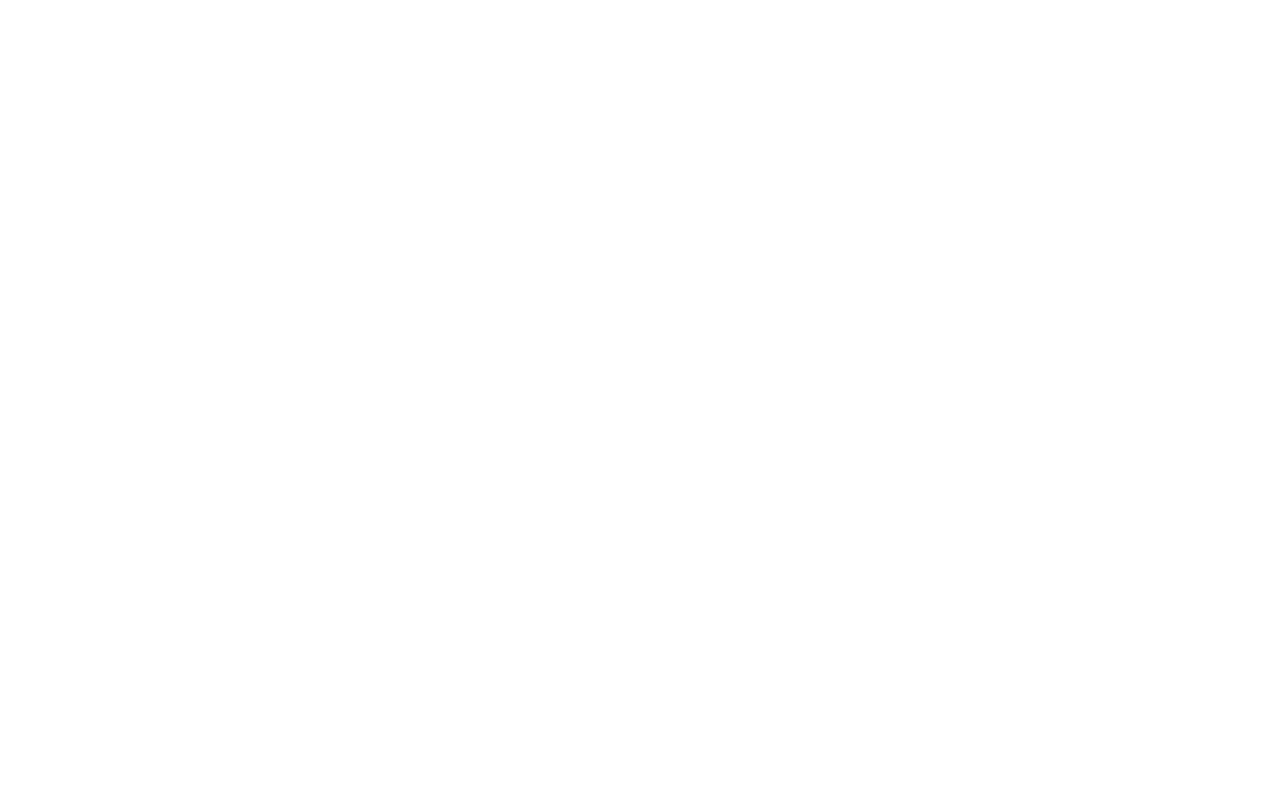
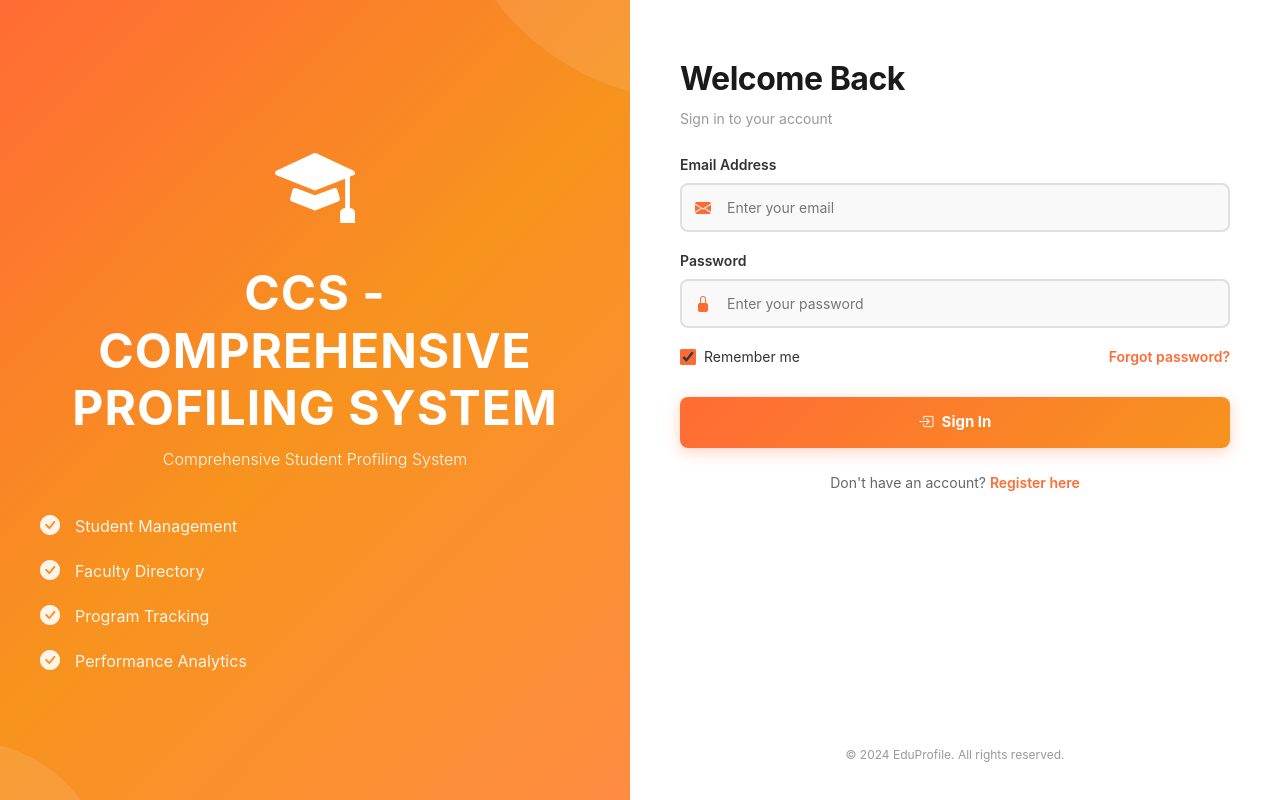
Before and after one commit to brdlc-dev/itew6-midterm, a React (Vite) app: page /login in a window 1280 px wide. Built offline with nearby package versions, Linux system fonts and the light colour scheme.

Commit message:
fixing routing

```diff
--- a/src/App.jsx
+++ b/src/App.jsx
@@ -1,4 +1,9 @@
-import { BrowserRouter as Router, Routes, Route, Navigate } from "react-router-dom";
+import {
+  BrowserRouter as Router,
+  Routes,
+  Route,
+  Navigate,
+} from "react-router-dom";
 import { useState, useEffect } from "react";
 
 // Pages
@@ -59,12 +64,22 @@ export default function App() {
   return (
     <Router>
       <Routes>
-        {/* Public Routes */}
+        {/* Public Routes - Login is default */}
         <Route
           path="/"
           element={
             isAuthenticated ? (
-              <Navigate to="/" replace />
+              <Navigate to="/dashboard" replace />
+            ) : (
+              <Login setIsAuthenticated={setIsAuthenticated} />
+            )
+          }
+        />
+        <Route
+          path="/login"
+          element={
+            isAuthenticated ? (
+              <Navigate to="/dashboard" replace />
             ) : (
               <Login setIsAuthenticated={setIsAuthenticated} />
             )
@@ -74,7 +89,7 @@ export default function App() {
           path="/register"
           element={
             isAuthenticated ? (
-              <Navigate to="/" replace />
+              <Navigate to="/dashboard" replace />
             ) : (
               <Register />
             )
@@ -107,11 +122,11 @@ export default function App() {
           }
         />
 
-        {/* Catch all - redirect to home or login */}
+        {/* Catch all - redirect to login or dashboard based on auth */}
         <Route
           path="*"
           element={
-            <Navigate to={isAuthenticated ? "/" : "/login"} replace />
+            <Navigate to={isAuthenticated ? "/dashboard" : "/login"} replace />
           }
         />
       </Routes>
--- a/src/AuthPages/Login.jsx
+++ b/src/AuthPages/Login.jsx
@@ -1,54 +1,54 @@
-import React, { useState } from 'react'
-import { useNavigate } from 'react-router-dom'
-import './AuthPages.css/Login.css'
+import React, { useState } from "react";
+import { useNavigate } from "react-router-dom";
+import "./AuthPages.css/Login.css";
 
 const Login = ({ setIsAuthenticated }) => {
-  const navigate = useNavigate()
+  const navigate = useNavigate();
   const [formData, setFormData] = useState({
-    email: '',
-    password: ''
-  })
-  const [errors, setErrors] = useState({})
-  const [successMessage, setSuccessMessage] = useState('')
-  const [isLoading, setIsLoading] = useState(false)
+    email: "",
+    password: "",
+  });
+  const [errors, setErrors] = useState({});
+  const [successMessage, setSuccessMessage] = useState("");
+  const [isLoading, setIsLoading] = useState(false);
 
   const handleInputChange = (e) => {
-    const { name, value } = e.target
+    const { name, value } = e.target;
     setFormData((prev) => ({
       ...prev,
-      [name]: value
-    }))
+      [name]: value,
+    }));
     // Clear error for this field
     if (errors[name]) {
       setErrors((prev) => ({
         ...prev,
-        [name]: ''
-      }))
+        [name]: "",
+      }));
     }
-  }
+  };
 
   const validateEmail = (email) => {
-    return /^[^\s@]+@[^\s@]+\.[^\s@]+$/.test(email)
-  }
+    return /^[^\s@]+@[^\s@]+\.[^\s@]+$/.test(email);
+  };
 
   const handleSubmit = async (e) => {
-    e.preventDefault()
-    const newErrors = {}
+    e.preventDefault();
+    const newErrors = {};
 
     if (!formData.email.trim()) {
-      newErrors.email = 'Email is required'
+      newErrors.email = "Email is required";
     } else if (!validateEmail(formData.email)) {
-      newErrors.email = 'Invalid email format'
+      newErrors.email = "Invalid email format";
     }
 
     if (!formData.password.trim()) {
-      newErrors.password = 'Password is required'
+      newErrors.password = "Password is required";
     } else if (formData.password.length < 6) {
-      newErrors.password = 'Password must be at least 6 characters'
+      newErrors.password = "Password must be at least 6 characters";
     }
 
     if (Object.keys(newErrors).length === 0) {
-      setIsLoading(true)
+      setIsLoading(true);
       try {
         // TODO: Replace with actual API call
         // Example:
@@ -64,42 +64,44 @@ const Login = ({ setIsAuthenticated }) => {
         // }
 
         // Simulate API call
-        await new Promise(resolve => setTimeout(resolve, 1500))
+        await new Promise((resolve) => setTimeout(resolve, 1500));
 
         // Create fake token for demo (replace with real token from API)
-        const fakeToken = btoa(JSON.stringify({
-          email: formData.email,
-          timestamp: Date.now(),
-          role: 'administrator'
-        }))
+        const fakeToken = btoa(
+          JSON.stringify({
+            email: formData.email,
+            timestamp: Date.now(),
+            role: "administrator",
+          }),
+        );
 
         // Store token in localStorage
-        localStorage.setItem('authToken', fakeToken)
+        localStorage.setItem("authToken", fakeToken);
 
         // Store user info (optional)
-        localStorage.setItem('userEmail', formData.email)
+        localStorage.setItem("userEmail", formData.email);
 
-        setSuccessMessage('✓ Login successful! Redirecting to dashboard...')
-        setFormData({ email: '', password: '' })
+        setSuccessMessage("✓ Login successful! Redirecting to dashboard...");
+        setFormData({ email: "", password: "" });
 
         // Update authentication state in parent App component
         if (setIsAuthenticated) {
-          setIsAuthenticated(true)
+          setIsAuthenticated(true);
         }
 
         // Redirect to dashboard after success
         setTimeout(() => {
-          navigate('/')
-        }, 1500)
+          navigate("/dashboard");
+        }, 1500);
       } catch (error) {
-        setErrors({ general: 'Login failed. Please try again.' })
+        setErrors({ general: "Login failed. Please try again." });
       } finally {
-        setIsLoading(false)
+        setIsLoading(false);
       }
     } else {
-      setErrors(newErrors)
+      setErrors(newErrors);
     }
-  }
+  };
 
   return (
     <div className="login-container">
@@ -138,9 +140,7 @@ const Login = ({ setIsAuthenticated }) => {
         <div className="login-form-section">
           {/* Success Message */}
           {successMessage && (
-            <div className="success-message">
-              {successMessage}
-            </div>
+            <div className="success-message">{successMessage}</div>
           )}
 
           {/* Error Message */}
@@ -169,7 +169,7 @@ const Login = ({ setIsAuthenticated }) => {
                   value={formData.email}
                   onChange={handleInputChange}
                   disabled={isLoading}
-                  className={errors.email ? 'input-error' : ''}
+                  className={errors.email ? "input-error" : ""}
                   autoComplete="email"
                 />
               </div>
@@ -193,7 +193,7 @@ const Login = ({ setIsAuthenticated }) => {
                   value={formData.password}
                   onChange={handleInputChange}
                   disabled={isLoading}
-                  className={errors.password ? 'input-error' : ''}
+                  className={errors.password ? "input-error" : ""}
                   autoComplete="current-password"
                 />
               </div>
@@ -210,14 +210,12 @@ const Login = ({ setIsAuthenticated }) => {
                 <input type="checkbox" defaultChecked />
                 <span>Remember me</span>
               </label>
-              <a href="#" className="forgot-password">Forgot password?</a>
+              <a href="#" className="forgot-password">
+                Forgot password?
+              </a>
             </div>
 
-            <button
-              type="submit"
-              className="submit-btn"
-              disabled={isLoading}
-            >
+            <button type="submit" className="submit-btn" disabled={isLoading}>
               {isLoading ? (
                 <>
                   <span className="spinner"></span>
@@ -232,7 +230,7 @@ const Login = ({ setIsAuthenticated }) => {
             </button>
 
             <p className="form-footer">
-              Don't have an account?{' '}
+              Don't have an account?{" "}
               <a href="/register" className="link-btn">
                 Register here
               </a>
@@ -246,7 +244,7 @@ const Login = ({ setIsAuthenticated }) => {
         </div>
       </div>
     </div>
-  )
-}
+  );
+};
 
-export default Login
+export default Login;
```
